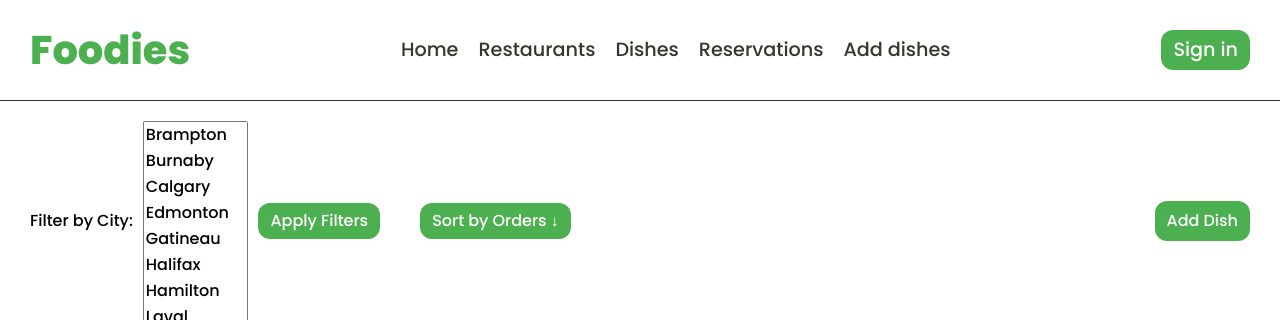
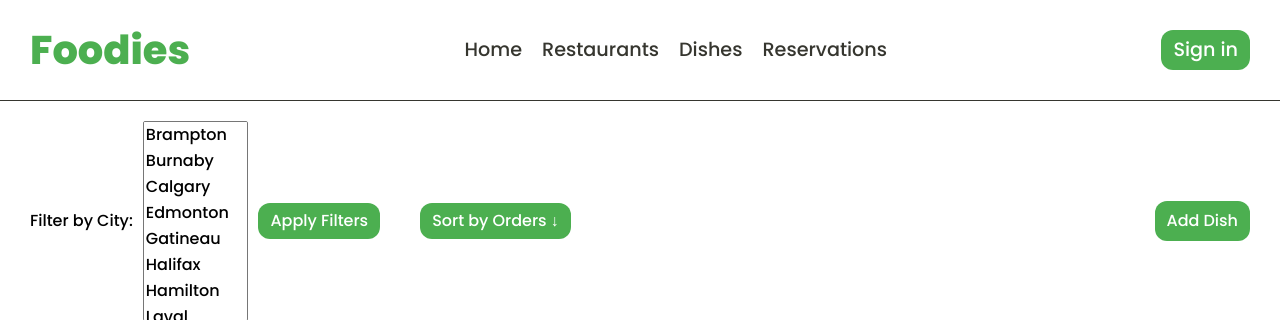
Before and after one commit to NickBzy/mthree-final-project, a Flask app: page /dishes in a window 1280 px wide. Shown: the top 320 px of the page. Run offline with Flask 3, Linux system fonts and the light colour scheme; data comes from the database, SQL or seed files in the repository.

Commit message:
Remove redundant option in navbar

```diff
--- a/templates/dishes.html
+++ b/templates/dishes.html
@@ -15,7 +15,7 @@
                 <li><a href="/restaurants">Restaurants</a></li>
                 <li><a href="/dishes">Dishes</a></li>
                 <li><a href="/reservations">Reservations</a></li>
-                <li><a href="/dishes/add">Add dishes</a></li>
+                <!-- <li><a href="/dishes/add">Add dishes</a></li> -->
             </ul>
             <ul>
                 <button>Sign in</button>
```
